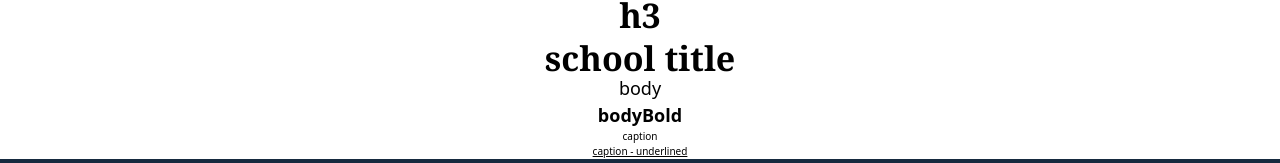
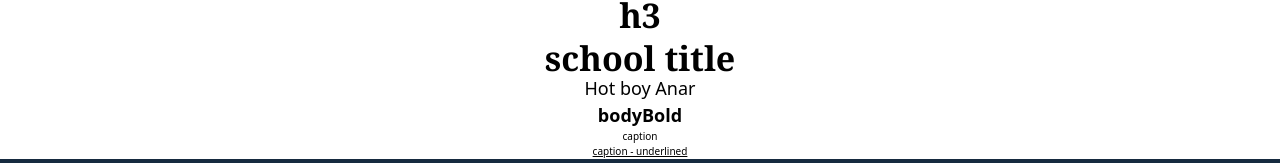
Before and after one commit to ShagaiB/HSUwebsite, a Next.js app: page / in a window 1280 px wide. Shown: the part 1357-1520 px from the top of the page. Built offline with nearby package versions, Linux system fonts and the light colour scheme.

Commit message:
Hotboy123

```diff
--- a/src/pages/index.jsx
+++ b/src/pages/index.jsx
@@ -19,7 +19,7 @@ const Page = () =>{
     <Typography variant = "h2">h2</Typography>
     <Typography variant = "h3">h3</Typography>
     <Typography variant = "schoolTitle">school title</Typography>
-    <Typography variant = "body">body</Typography>
+    <Typography variant = "body">Hot boy Anar</Typography>
     <Typography variant = "bodyBold">bodyBold</Typography>
     <Typography variant = "caption">caption</Typography>
     <Typography variant = "captionUnderlined">caption - underlined</Typography>
```
